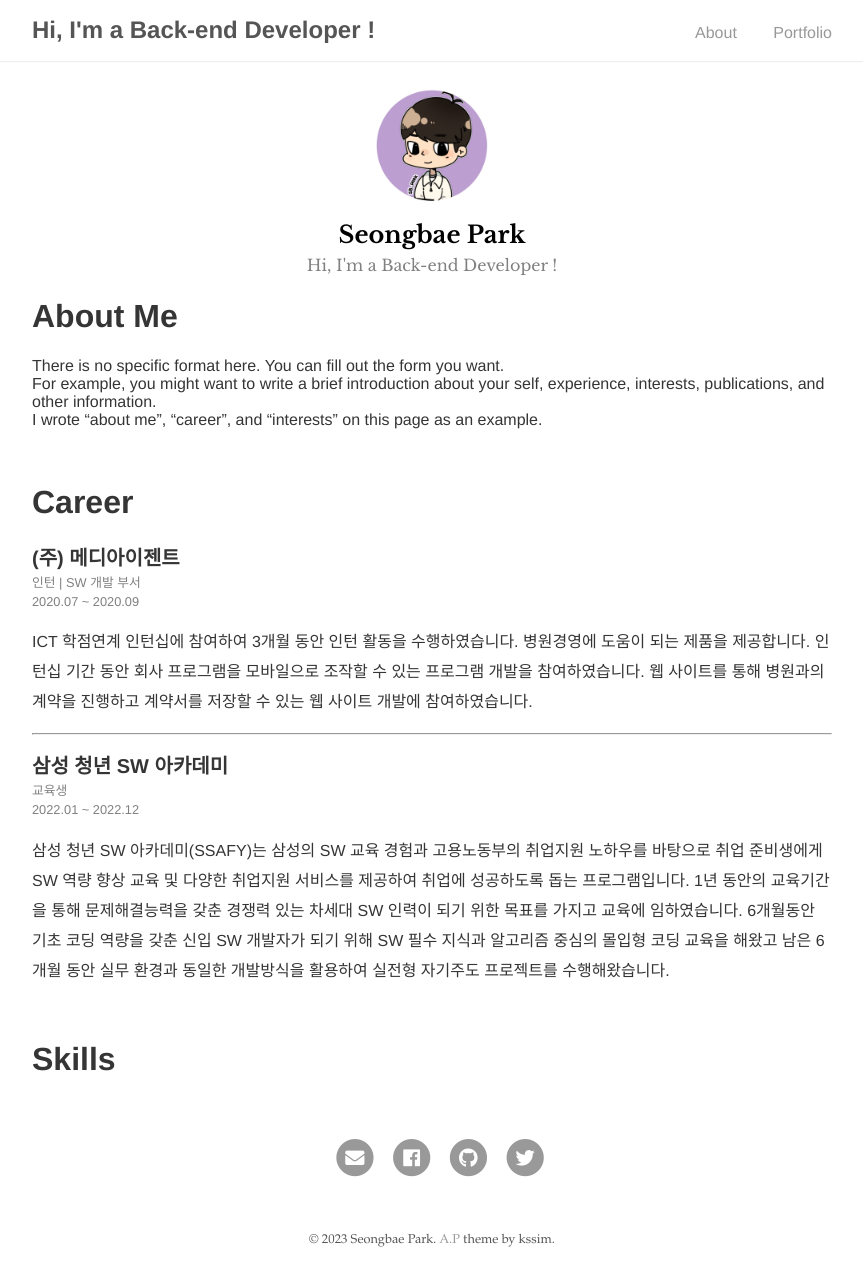
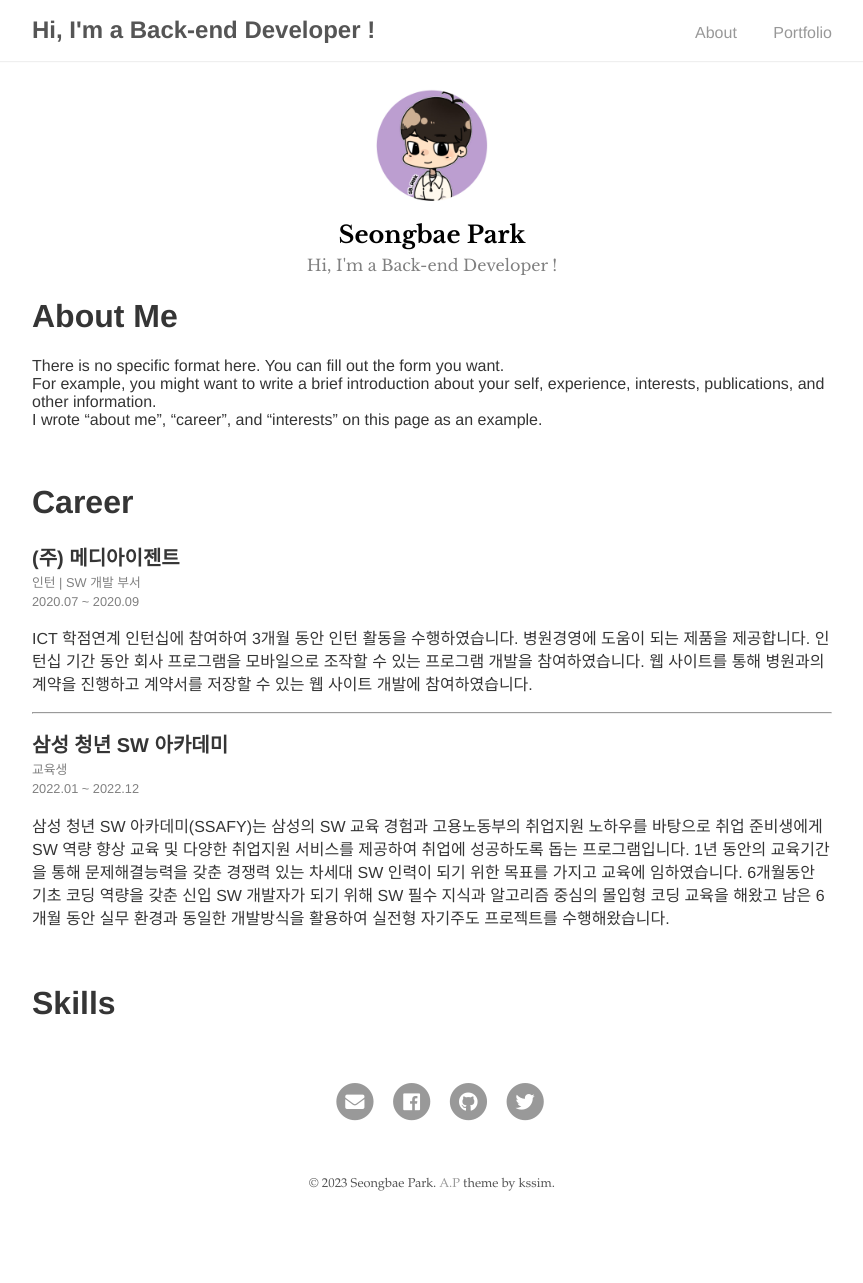
Before and after one commit to Sungbae95/Sungbae95.github.io, a Jekyll site: the page built from index.md, in a window 1280 px wide. Shown: the whole page, without its empty margins (208-1071 px from the left). Built offline with Jekyll 4.4.1, drawn with Linux system fonts in a browser that asks for light colours; our own code applies the rules of GitHub Pages for plain Markdown files; after the commit the page ends 1227 px from its top, so only the background shows below that.

Commit message:
Update index.md

```diff
--- a/index.md
+++ b/index.md
@@ -13,7 +13,7 @@ I wrote "about me", "career", and "interests" on this page as an example.
 
 <span style="font-size:125%"> <b>(주) 메디아이젠트</b> </span> <br/>
 <span style="font-size:80%; color:gray"> 인턴 | SW 개발 부서 <br/> 2020.07 ~ 2020.09 </span>
-<p style="line-height:30px">
+<p style="line-height:23px">
   ICT 학점연계 인턴십에 참여하여 3개월 동안 인턴 활동을 수행하였습니다.
   병원경영에 도움이 되는 제품을 제공합니다.
   인턴십 기간 동안 회사 프로그램을 모바일으로 조작할 수 있는 프로그램 개발을 참여하였습니다.
@@ -27,7 +27,7 @@ I wrote "about me", "career", and "interests" on this page as an example.
 
 <span style="font-size:125%"> <b>삼성 청년 SW 아카데미</b> </span> <br/>
 <span style="font-size:80%; color:gray"> 교육생 <br/> 2022.01 ~ 2022.12  </span>
-<p style="line-height:30px">
+<p style="line-height:23px">
   삼성 청년 SW 아카데미(SSAFY)는 삼성의 SW 교육 경험과 고용노동부의 취업지원 노하우를 바탕으로
   취업 준비생에게 SW 역량 향상 교육 및 다양한 취업지원 서비스를 제공하여 취업에 성공하도록 돕는 프로그램입니다.
   1년 동안의 교육기간을 통해 문제해결능력을 갖춘 경쟁력 있는 차세대 SW 인력이 되기 위한 목표를 가지고 교육에 임하였습니다.
```
